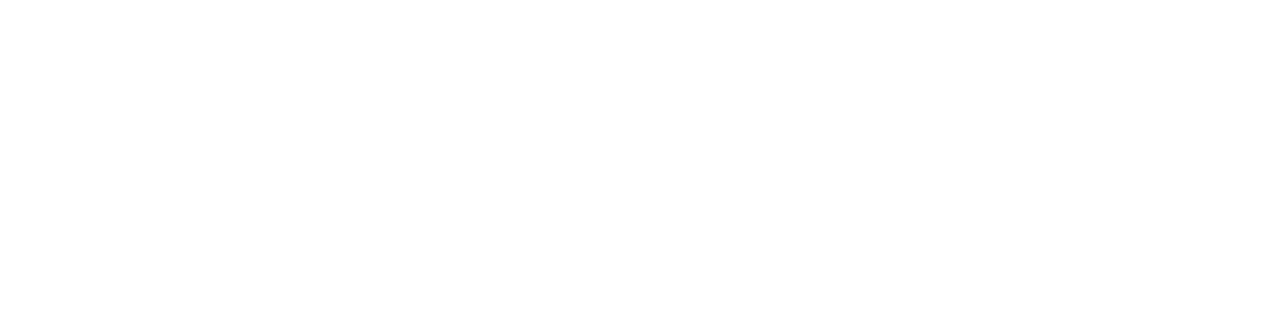
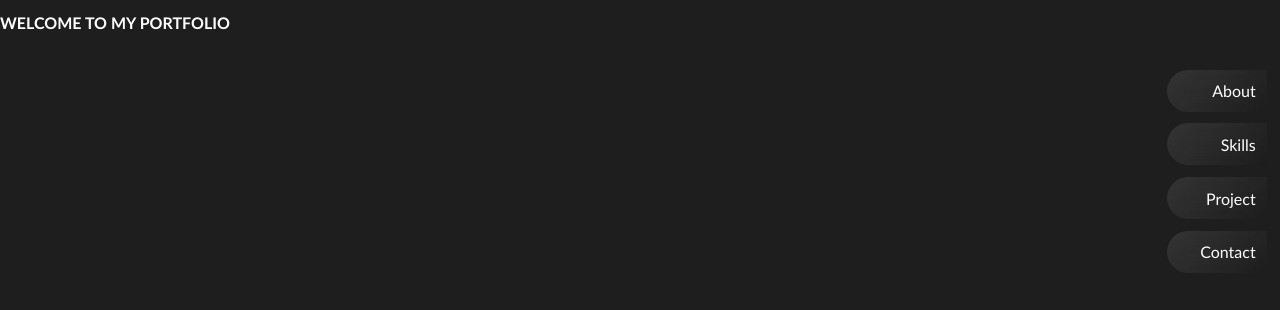
Before and after one commit to ritika-tiwari7840/portfolio, a plain HTML site: page index.html in a window 1280 px wide. Drawn offline with Linux system fonts and the light colour scheme.

Commit message:
navbar and typing text added

```diff
--- a/index.html
+++ b/index.html
@@ -8,6 +8,24 @@
     <link rel="shortcut icon" href="Images/favicon.png" type="image/x-icon">
 </head>
 <body>
+    <div class="container">
+<div class="home">
+<p class="typingtext">WELCOME TO MY PORTFOLIO</p>
+<div class="navbar">
+<ul>
+<li>About</li>
+<li>Skills</li>
+<li>Project</li>
+<li>Contact</li>
+
+</ul>
+
+</div>
+
+
+
+</div>
+    </div>
 
 </body>
 </html>
--- a/style.css
+++ b/style.css
@@ -0,0 +1,100 @@
+*{
+margin:0px;
+padding:0px;
+box-sizing: border-box;
+font-family: "Gill Sans", sans-serif;
+}
+
+.container{
+width:100vw;
+display: flex;
+flex-direction: column;
+flex-wrap: wrap;
+align-items:flex-start;
+justify-content: center;
+background-color: black;
+}
+
+.home{
+width:100%;
+height:100vh;
+background-color: #1e1e1e;
+display:flex;
+flex-direction: column;
+
+}
+.typingtext{
+display: inline-block;
+color:white;
+border-right:1px solid white;
+height:20px;
+width:250px;
+font-size:100%;
+/* letter-spacing: 10px; */
+/* text-align: center; */
+/* padding-top:1%; */
+text-wrap: nowrap;
+font-weight: bold;
+overflow-x: hidden;
+overflow-y: hidden;
+animation:typing 5s steps(31)  ,
+cursor .4s step-end infinite alternate;
+/* background-color: red; */
+margin-top:1%;
+}
+
+
+/* cursor effect */
+
+@keyframes cursor {
+    50%{
+        border-color:transparent
+    }
+
+}
+
+/* typing effect */
+
+@keyframes typing {
+    from{width:0}
+
+}
+
+
+.navbar{
+    width:100%;
+    /* background-color: red; */
+    display: flex;
+    flex-direction: column;
+    align-items: flex-end;
+    justify-content:end;
+    flex-wrap: nowrap ;
+    margin-top: 1%;
+}
+.navbar ul{
+    width:20%;
+    padding: 1%;;
+    /* background-color: yellow; */
+    display: flex;
+    flex-direction: column;
+    align-items:flex-end;
+    justify-content:center;
+
+
+}
+
+.navbar ul li{
+    width:100px;
+text-decoration: none;
+list-style: none;
+/* border: 2px solid white; */
+padding:5%;
+margin-top:5%;
+text-align: end;
+border-radius: 50px 0px 0px 50px;
+color:white;
+background:linear-gradient(135deg,rgba(255, 255,255, 0.1), rgba(255,255,255,0));
+backdrop-filter: blur(10px);
+-webkit-backdrop-filter: blur(10px);
+
+}
```
